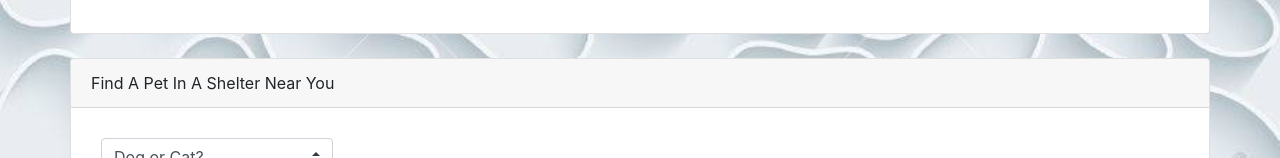
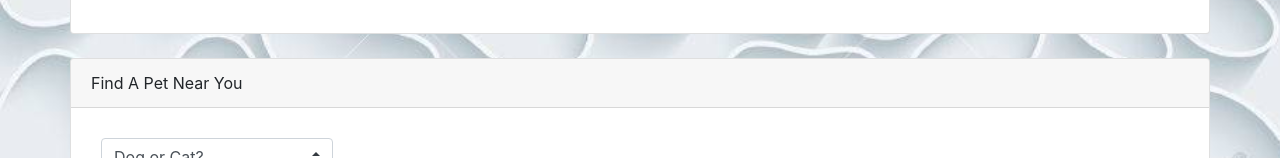
Before and after one commit to candygarcia014/awesomegroup, a plain HTML site: page index.html in a window 1280 px wide. Shown: the part 920-1078 px from the top of the page. Drawn offline with nearby package versions, Linux system fonts and the light colour scheme; no server answers.

```diff
--- a/index.html
+++ b/index.html
@@ -93,7 +93,7 @@
         <div class="row my-4">
             <div class="card first-card col-sm-12">
                 <div class="card-header">
-                    Find A Pet In A Shelter Near You
+                    Find A Pet Near You
                 </div>
 
                 <div class="card-body">
```
Also changed, not shown: 1 other file.
